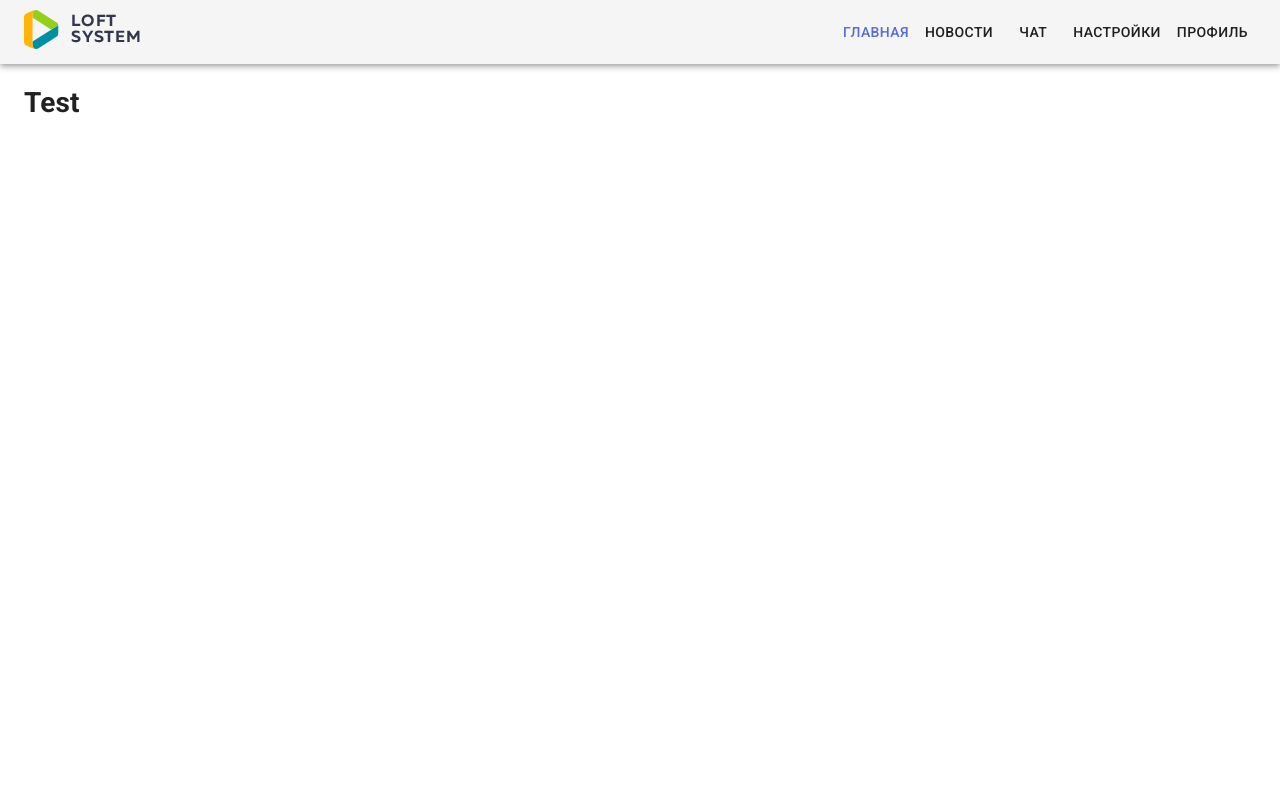
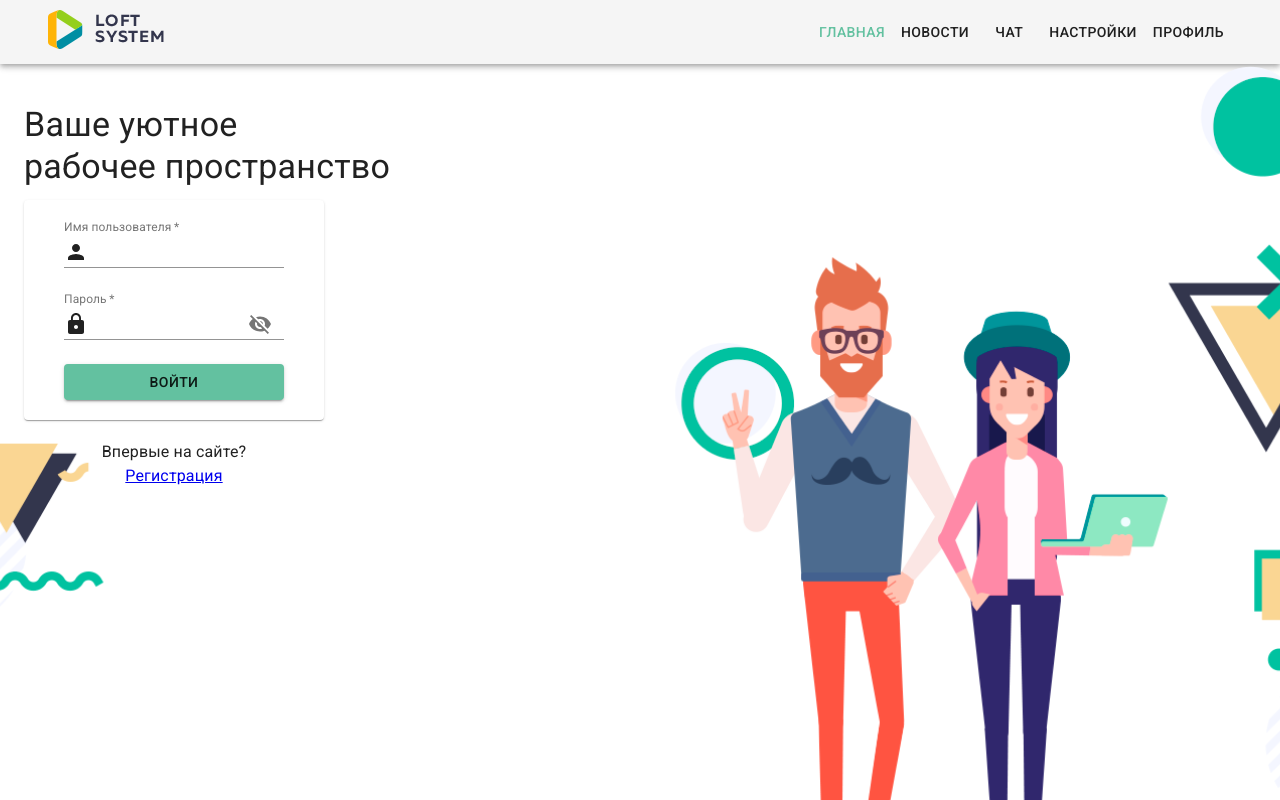
Before and after one commit to mr-scrpt/loftschool-nodejs-project, a React (Create React App) app: page / in a window 1280 px wide. Built offline with nearby package versions, Linux system fonts and the light colour scheme.

Commit message:
create Auth page, start News page

```diff
--- a/package.json
+++ b/package.json
@@ -4,6 +4,8 @@
   "private": true,
   "dependencies": {
     "@material-ui/core": "^4.3.3",
+    "@material-ui/icons": "^4.2.1",
+    "classnames": "^2.2.6",
     "react": "^16.9.0",
     "react-dom": "^16.9.0",
     "react-redux": "^7.1.0",
--- a/src/components/App/App.jsx
+++ b/src/components/App/App.jsx
@@ -1,10 +1,12 @@
 import React from "react";
 import { BrowserRouter, Switch, Route } from "react-router-dom";
-import AppHeader from "../AppHeader";
-import { CssBaseline, Container } from "@material-ui/core";
+import { CssBaseline, Box } from "@material-ui/core";
 import { ThemeProvider } from "@material-ui/styles";
+import { withStyles } from "@material-ui/core/styles";
 import theme from "./../../theme";
-import { withStyles } from "@material-ui/core/styles";
+import AppHeader from "./AppHeader";
+import Auth from "../Auth";
+import News from '../News';
 const styles = () => ({
   root: {
     display: "flex",
@@ -13,25 +15,27 @@ const styles = () => ({
     minHeight: "100vh"
   },
   container: {
-    flex: "1 1 100%"
+    flex: "1 1 100%",
+    display: "flex",
+    flexDirection: "column"
   }
 });
-const Test = () => <h1>Test</h1>;
 
 function App({ classes }) {
   return (
     <ThemeProvider theme={theme}>
       <CssBaseline />
-      <div className={classes.root}>
-        <AppHeader />
-        <Container className={classes.container}>
-          <BrowserRouter>
-            <Switch>
-              <Route path="/" component={Test} />
-            </Switch>
-          </BrowserRouter>
-        </Container>
-      </div>
+      <BrowserRouter>
+        <div className={classes.root}>
+          <AppHeader />
+          <Box className={classes.container}>
+              <Switch>
+                <Route path="/" exact component={Auth} />
+                <Route path="/news" component={News}/>
+              </Switch>
+          </Box>
+        </div>
+      </BrowserRouter>
     </ThemeProvider>
   );
 }
--- /dev/null
+++ b/src/components/App/AppHeader.jsx
@@ -0,0 +1,33 @@
+import React, { PureComponent } from 'react'
+import { Link } from 'react-router-dom'
+import { AppBar, Toolbar, Button, Container } from '@material-ui/core'
+import { withStyles } from '@material-ui/core/styles'
+const styles = () => ({
+  logo: {
+    flexGrow: 1,
+  },
+});
+const AdapterLink = React.forwardRef((props, ref) => <Link innerRef={ref} {...props} />);
+class AppHeader extends PureComponent {
+  render() {
+    const { classes } = this.props;
+    return (
+      <div>
+        <AppBar position="static" color="default">
+          <Container>
+            <Toolbar>
+              <div className={classes.logo}><img src="../../assets/img/logo.png" alt="logo" /></div>
+              <Button color="primary" component={AdapterLink} to="/">Главная</Button>
+              <Button component={AdapterLink} to="/news">Новости</Button>
+              <Button>Чат</Button>
+              <Button>Настройки</Button>
+              <Button>Профиль</Button>
+            </Toolbar>
+          </Container>
+        </AppBar>
+      </div>
+    )
+  }
+}
+
+export default withStyles(styles)(AppHeader)
--- a/src/components/AppHeader/AppHeader.jsx
+++ /dev/null
@@ -1,30 +0,0 @@
-import React, { PureComponent } from 'react'
-import { AppBar, Toolbar, Button } from '@material-ui/core'
-import { withStyles } from '@material-ui/core/styles'
-const styles = () => ({
-  logo: {
-    flexGrow: 1,
-  },
-});
-
-class AppHeader extends PureComponent {
-  render() {
-    const { classes } = this.props;
-    return (
-      <div>
-        <AppBar position="static" color="default">
-          <Toolbar>
-            <div className={classes.logo}><img src="../../assets/img/logo.png" alt="logo" /></div>
-            <Button color="primary">Главная</Button>
-            <Button>Новости</Button>
-            <Button>Чат</Button>
-            <Button>Настройки</Button>
-            <Button>Профиль</Button>
-          </Toolbar>
-        </AppBar>
-      </div>
-    )
-  }
-}
-
-export default withStyles(styles)(AppHeader)
--- a/src/components/AppHeader/index.js
+++ /dev/null
@@ -1 +0,0 @@
-export { default } from './AppHeader.jsx';
--- /dev/null
+++ b/src/components/Auth/Auth.jsx
@@ -0,0 +1,97 @@
+import React, { PureComponent } from "react";
+import { Route, Link } from 'react-router-dom'
+import {
+  Container,
+  Typography,
+  Paper,
+  Button
+} from "@material-ui/core";
+import AuthFormInput from '../common/AuthFormInput'
+import PasswordInput from '../common/PasswordInput'
+import { withStyles } from "@material-ui/core/styles";
+import classNames from "classnames";
+
+const styles = () => ({
+  wrapper: {
+    background: 'url("/assets/img/background.png") no-repeat',
+    backgroundPosition: "center center",
+    backgroundSize: "cover",
+    width: "100%",
+    flex: "1 1 100%",
+    paddingTop: '40px'
+  },
+  form: {
+    display: 'flex',
+    flexDirection: 'column',
+    padding: '20px 40px',
+    maxWidth: '300px'
+  },
+  textCenter: {
+    textAlign: 'center'
+  }
+});
+
+
+const LoginForm = withStyles(styles)(({ classes, handleChange, values }) => {
+  return (
+    <>
+      <Paper className={classes.form}>
+        <AuthFormInput handleChange={handleChange('username')} value={values.username} label="Имя пользователя" required/>
+        <PasswordInput handleChange={handleChange('password')} value={values.password} label="Пароль"/>
+        <Button color="primary" variant="contained">Войти</Button>
+      </Paper>
+      <Typography className={classNames(classes.textCenter, classes.form)} >Впервые на сайте? <Link to="/registration">Регистрация</Link></Typography>
+    </>
+  )
+});
+
+const RegistrationForm = withStyles(styles)(({ classes, handleChange, values }) => {
+  return (
+    <>
+      <Paper className={classes.form}>
+        <AuthFormInput handleChange={handleChange('username')} value={values.username} label="Имя пользователя" required/>
+        <AuthFormInput handleChange={handleChange('lastname')} value={values.lastname} label="Фамилия"/>
+        <AuthFormInput handleChange={handleChange('firstname')} value={values.firstname} label="Имя"/>
+        <AuthFormInput handleChange={handleChange('patronicname')} value={values.patronicname} label="Отчество"/>
+        <PasswordInput handleChange={handleChange('password')} value={values.password} label="Пароль"/>
+        <PasswordInput handleChange={handleChange('repeatPassword')} value={values.repeatPassword} label="Повторить пароль"/>
+        <Button color="primary" variant="contained">Войти</Button>
+      </Paper>
+      <Typography className={classNames(classes.textCenter, classes.form)} >Уже зарегистрированы? <Link to="/">Войти</Link></Typography>
+    </>
+  )
+});
+
+class Auth extends PureComponent {
+  state = {
+    username: "",
+    password: "",
+    firstname: '',
+    lastname: '',
+    patronicname: ''
+  };
+
+  handleChange = prop => event => {
+    this.setState({ ...this.state, [prop]: event.target.value });
+  };
+
+  render() {
+    const { classes } = this.props;
+    return (
+      <div className={classes.wrapper}>
+        <Container>
+          <Typography variant="h4" component="h2" gutterBottom>
+            Ваше уютное
+            <br />
+            рабочее пространство
+          </Typography>
+          <Route path="/" exact component={() => <LoginForm handleChange={this.handleChange} values={this.state}/>}/>
+          <Route path="/registration" component={() => <RegistrationForm handleChange={this.handleChange} values={this.state}/>}/>
+        </Container>
+      </div>
+    );
+  }
+}
+
+
+export default withStyles(styles)(Auth);
--- /dev/null
+++ b/src/components/Auth/index.js
@@ -0,0 +1 @@
+export { default } from './Auth'
--- /dev/null
+++ b/src/components/News/News.jsx
@@ -0,0 +1,33 @@
+import React, { PureComponent } from "react";
+import {
+  Container,
+  Typography,
+} from "@material-ui/core";
+import { withStyles } from "@material-ui/styles";
+
+const styles = () => ({
+  wrapper: {
+    background: 'url("/assets/img/news-background.png") no-repeat',
+    backgroundPosition: "center center",
+    backgroundSize: "cover",
+    width: "100%",
+    flex: "1 1 100%",
+    paddingTop: '40px'
+  }
+});
+
+class News extends PureComponent {
+
+  render() {
+    const { classes } = this.props;
+    return (
+      <div className={classes.wrapper}>
+        <Container>
+          <Typography variant="h4" component="h2" gutterBottom>Новости</Typography>
+        </Container>
+      </div>
+    )
+  }
+}
+
+export default withStyles(styles)(News);
--- /dev/null
+++ b/src/components/News/index.js
@@ -0,0 +1 @@
+export { default } from './News.jsx'
--- /dev/null
+++ b/src/components/common/AuthFormInput.jsx
@@ -0,0 +1,39 @@
+import React from "react";
+import {
+  FormControl,
+  Input,
+  InputLabel,
+  InputAdornment
+} from "@material-ui/core";
+import {
+    Person
+} from '@material-ui/icons'
+import { withStyles } from "@material-ui/core/styles";
+
+const styles = theme => ({
+  textField: {
+    display: 200,
+    marginBottom: theme.spacing(3)
+  }
+});
+
+const AuthFormInput = withStyles(styles)(({ classes, handleChange, value, label, required}) => {
+    return (
+      <FormControl className={classes.textField} required={required}>
+        <InputLabel htmlFor="username">{label}</InputLabel>
+        <Input
+          id="username"
+          type="text"
+          value={value}
+          onChange={handleChange}
+          startAdornment={
+            <InputAdornment position="start">
+             <Person />
+            </InputAdornment>
+          }
+        />
+      </FormControl>
+    )
+  })
+
+export default AuthFormInput;
--- /dev/null
+++ b/src/components/common/PasswordInput.jsx
@@ -0,0 +1,64 @@
+import React from "react";
+import {
+  FormControl,
+  Input,
+  InputLabel,
+  InputAdornment,
+  IconButton
+} from "@material-ui/core";
+import {
+  Visibility,
+  VisibilityOff,
+  Https
+} from '@material-ui/icons'
+import { withStyles } from "@material-ui/core/styles";
+
+const styles = theme => ({
+  textField: {
+    display: 200,
+    marginBottom: theme.spacing(3)
+  }
+});
+
+const PasswordInput = withStyles(styles)(({ classes, handleChange, value, label }) => {
+  const [values, setValues] = React.useState({
+    showPassword: false
+  });
+  const handleClickShowPassword = () => {
+    setValues({ showPassword: !values.showPassword });
+  };
+
+  const handleMouseDownPassword = event => {
+    event.preventDefault();
+  };
+
+  return (
+    <FormControl className={classes.textField} required>
+      <InputLabel htmlFor="adornment-password">{label}</InputLabel>
+      <Input
+        id="adornment-password"
+        type={values.showPassword ? "text" : "password"}
+        value={value}
+        onChange={handleChange}
+        startAdornment={
+          <InputAdornment position="start">
+            <Https />
+          </InputAdornment>
+        }
+        endAdornment={
+          <InputAdornment position="end">
+            <IconButton
+              aria-label="toggle password visibility"
+              onClick={handleClickShowPassword}
+              onMouseDown={handleMouseDownPassword}
+            >
+              {values.showPassword ? <Visibility /> : <VisibilityOff />}
+            </IconButton>
+          </InputAdornment>
+        }
+      />
+    </FormControl>
+  );
+});
+
+export default PasswordInput;
--- a/src/theme.js
+++ b/src/theme.js
@@ -5,7 +5,7 @@ import { createMuiTheme } from '@material-ui/core/styles';
 const theme = createMuiTheme({
   palette: {
     primary: {
-      main: '#556cd6',
+      main: '#63c1a0',
     },
     secondary: {
       main: '#19857b',
@@ -14,7 +14,7 @@ const theme = createMuiTheme({
       main: red.A400,
     },
     background: {
-      default: '#fff',
+      default: 'rgba(255, 255, 255, .87)',
     },
   },
 });
```
Also changed, not shown: 1 other file (tests, documents, lock files or other folders).
